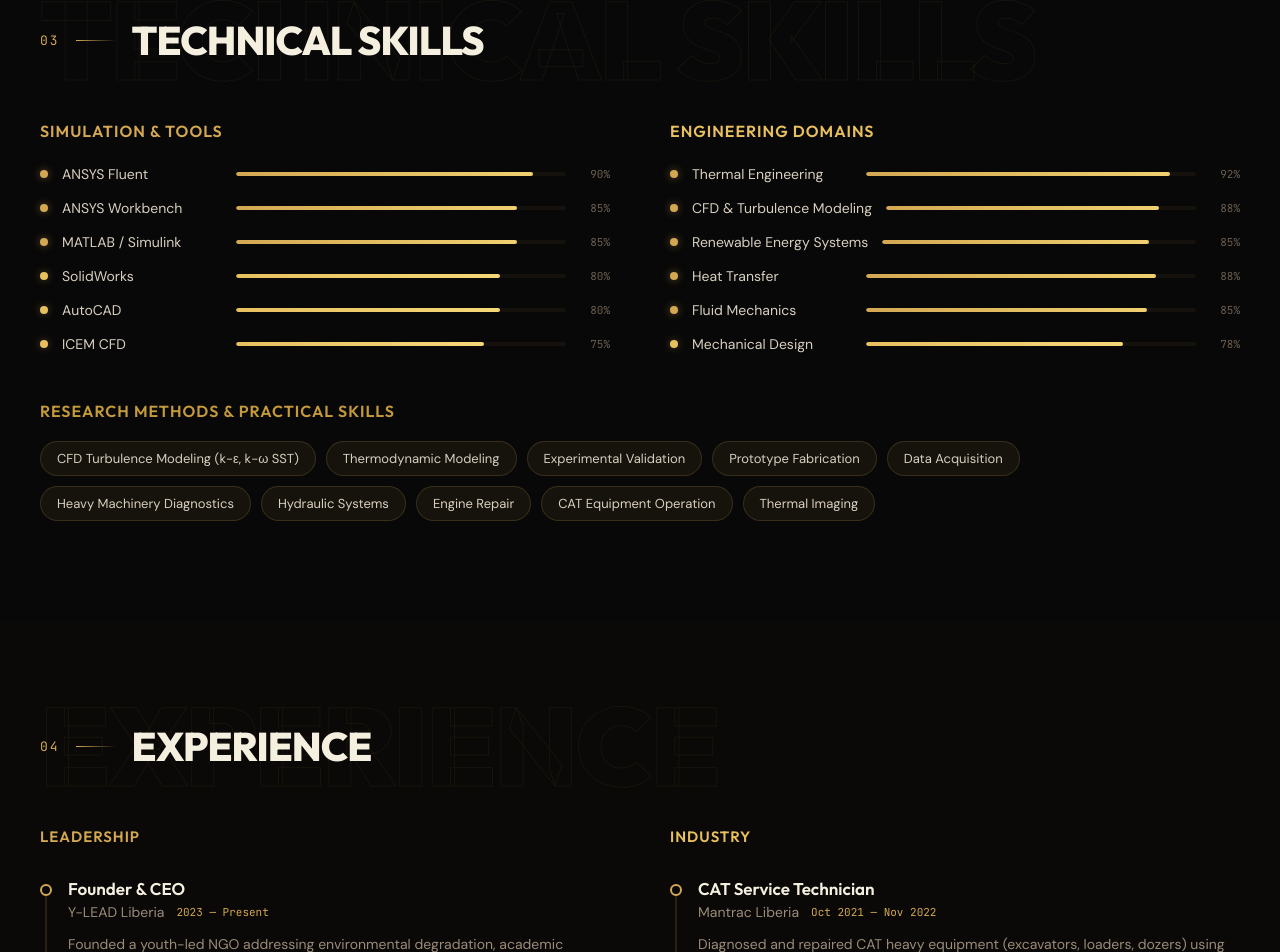
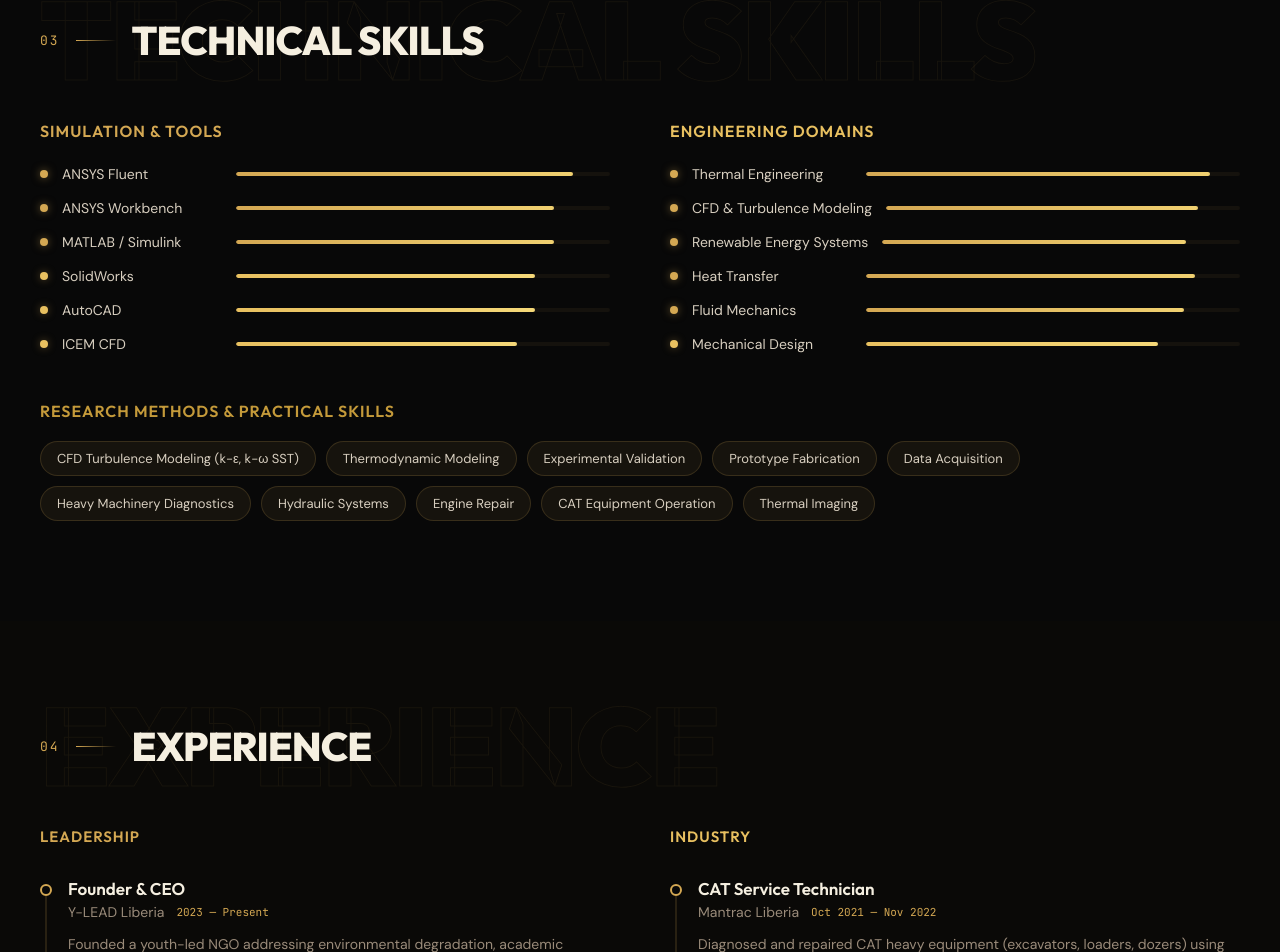
Before and after one commit to jkorfeh203/My-Portfolio, a React (Vite) app: page / in a window 1280 px wide. Shown: the part 2887-3839 px from the top of the page. Built offline with nearby package versions, Linux system fonts and the light colour scheme.

Commit message:
Remove percentage labels from skill gauges

```diff
--- a/src/components/SkillGauge.jsx
+++ b/src/components/SkillGauge.jsx
@@ -64,17 +64,6 @@ export default function SkillGauge({ label, level, delay, visible }) {
           }}
         />
       </div>
-      <span
-        style={{
-          fontFamily: "'JetBrains Mono', monospace",
-          fontSize: 11,
-          color: "var(--text-dim)",
-          minWidth: 30,
-          textAlign: "right",
-        }}
-      >
-        {level}%
-      </span>
     </div>
   );
 }
```
